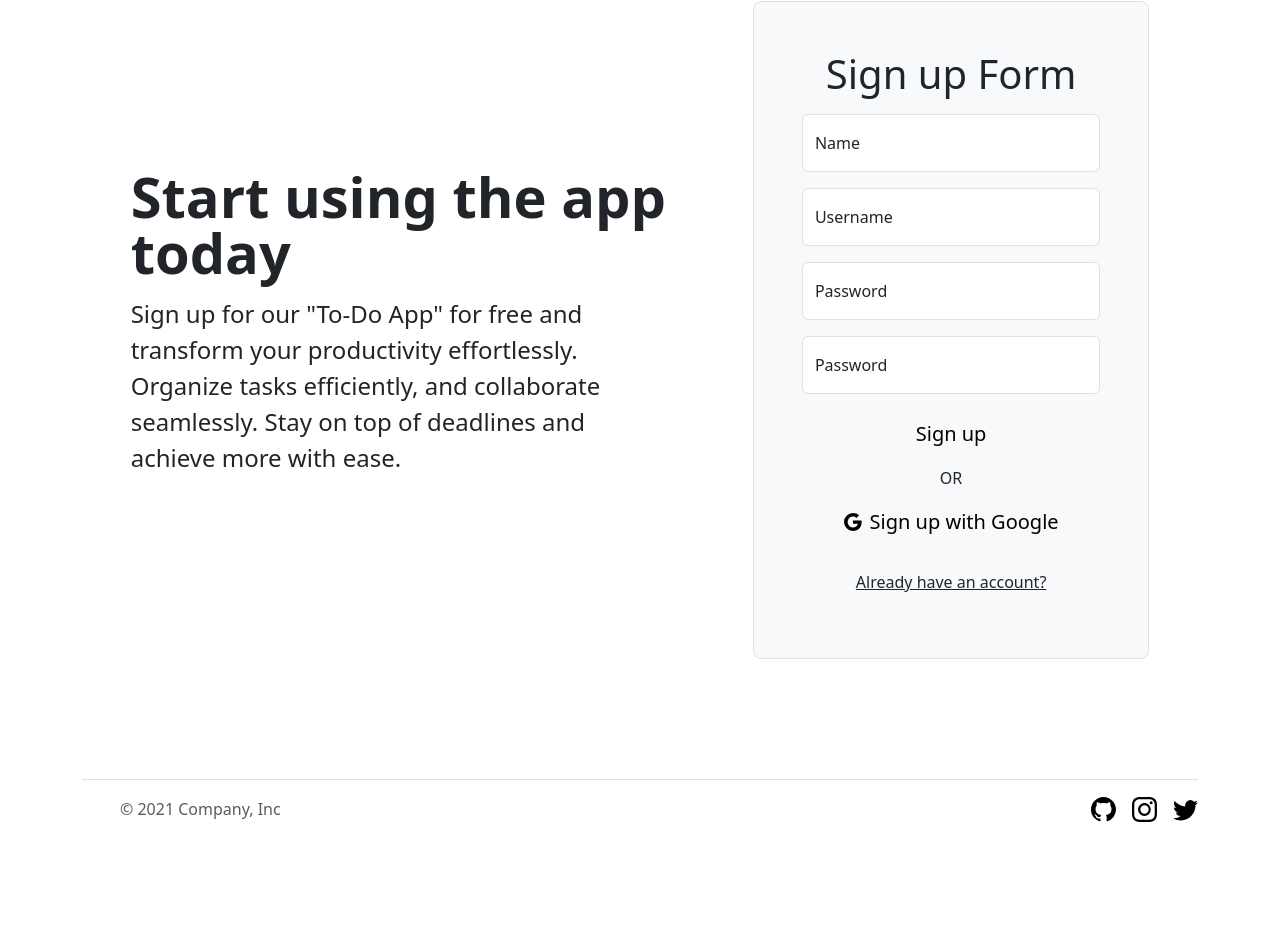
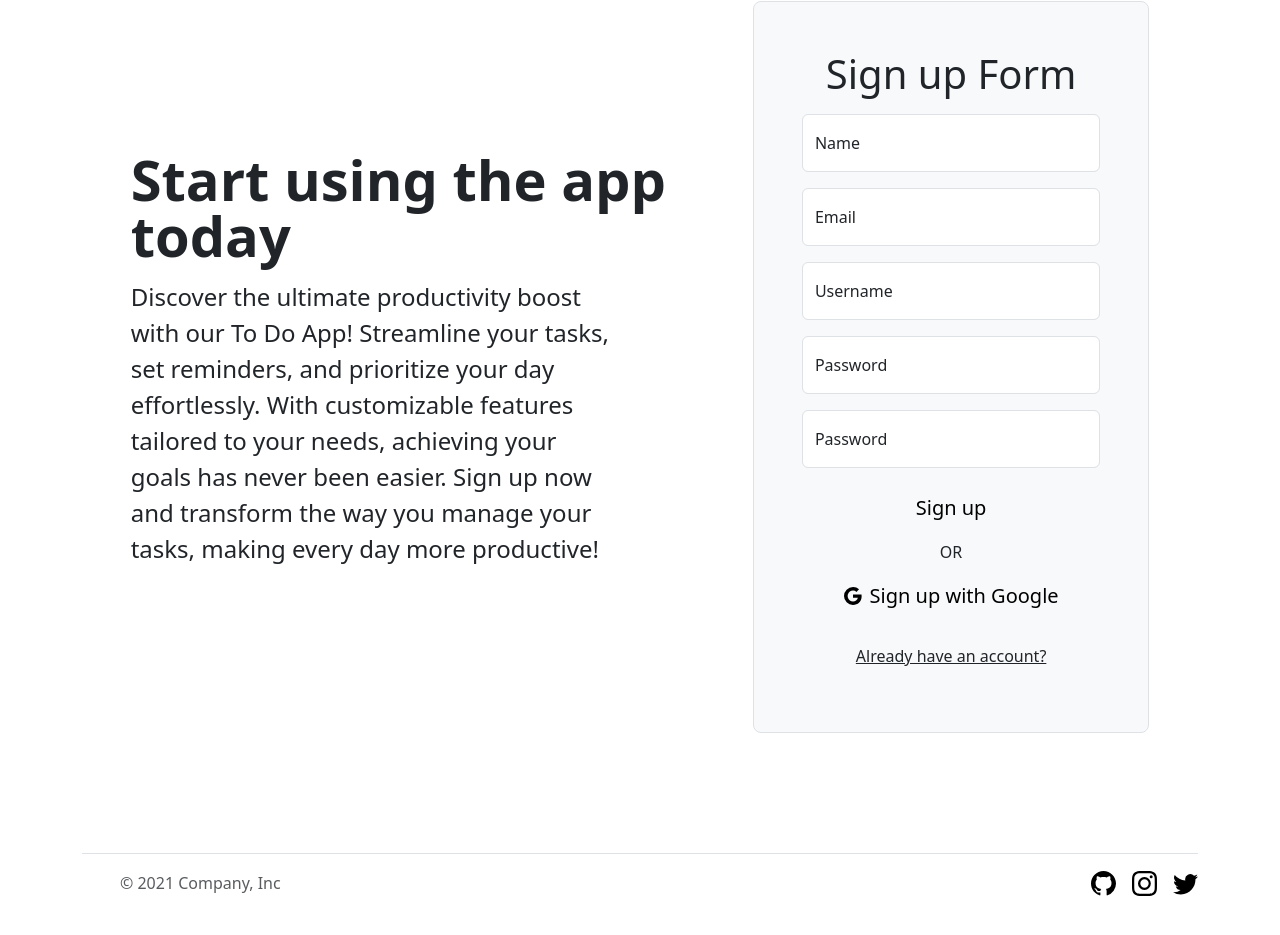
Before and after one commit to aakarshit15/ToDoAppFrontend, a React (Vite) app: page /home in a window 1280 px wide. Shown: the part 1457-2392 px from the top of the page. Before the commit the page ends 2319 px from the top, so only its background shows below. Built offline with nearby package versions, Linux system fonts and the light colour scheme; no server answers.

Commit message:
Include email field

```diff
--- a/src/App.css
+++ b/src/App.css
@@ -1,6 +1,6 @@
-.toggleMode {
+/* .toggleMode {
   background-color: white;
-}
+} */
 
 .darkMode {
   color: white;
--- a/src/App.jsx
+++ b/src/App.jsx
@@ -1,11 +1,9 @@
 import { useEffect, useState } from 'react'
-import LandingPage from './components/LandingPage.jsx'
 import axios from 'axios';
 import './App.css';
-import Workspace from './components/Workspace.jsx';
 import AuthorizedRoute from './components/AuthorizedRoute.jsx';
 import UnAuthorizedRoute from './components/UnAuthorizedRoute.jsx';
-import { Router, useNavigate, Navigate } from 'react-router-dom';
+import { Navigate } from 'react-router-dom';
 
 function App() {
 
--- a/src/components/AuthNavComps.jsx
+++ b/src/components/AuthNavComps.jsx
@@ -11,10 +11,10 @@ const AuthNavComps = (props) => {
         <div className={`collapse navbar-collapse`} id="navbarSupportedContent">
             <ul className="navbar-nav me-auto mb-2 mb-lg-0">
                 <NavLinkList changeUserLayout={props.changeUserLayout} link="Dashboard" />
-                <NavLinkList changeUserLayout={props.changeUserLayout} link="Analysis" />
+                {/* <NavLinkList changeUserLayout={props.changeUserLayout} link="Analysis" /> */}
                 <NavLinkList changeUserLayout={props.changeUserLayout} link="Profile" />
             </ul>
-            <ModeToggler toggleMode={props.toggleMode} />
+            <ModeToggler toggleMode={props.toggleMode} mode={props.mode} />
         </div>
     </>
   )
--- a/src/components/AuthorizedRoute.jsx
+++ b/src/components/AuthorizedRoute.jsx
@@ -12,7 +12,7 @@ const AuthorizedRoute = (props) => {
           <Routes>
               <Route path="/user/" element={<Template changeUserLayout={props.changeUserLayout} user={props.user} mode={props.mode} toggleMode={props.toggleMode} />}>
                 <Route exact path="dashboard" element={<Dashboard changeUser={props.changeUser} mode={props.mode} user={props.user} />} />
-                <Route exact path="analysis" element={<Analysis mode={props.mode} user={props.user} />} />
+                {/* <Route exact path="analysis" element={<Analysis mode={props.mode} user={props.user} />} /> */}
                 <Route exact path="profile" element={<Profile mode={props.mode} user={props.user} changeUser={props.changeUser} />} />
               </Route>
           </Routes>
--- a/src/components/Feature.jsx
+++ b/src/components/Feature.jsx
@@ -5,7 +5,7 @@ const Feature = (props) => {
 
   return (
     <div className="col d-flex align-items-start">
-        <div className="icon-square bg-light text-dark flex-shrink-0 me-3 mt-2">
+        <div className={`icon-square bg-light text-dark flex-shrink-0 me-3 mt-2 ${props.mode === "dark" && "btn-dark"}`}>
           <FeatureSVG mode={props.mode} title={props.title} />
         </div>
         <div>
--- a/src/components/Form.jsx
+++ b/src/components/Form.jsx
@@ -5,7 +5,7 @@ import { Navigate } from 'react-router-dom';
 
 const Form = (props) => {
 
-    const [formData, setFormData] = useState({name: "", username:"", password1:"", password2:"", password:""});
+    const [formData, setFormData] = useState({name: "", email:"", username:"", password1:"", password2:"", password:""});
     const [usernameErr, setUsernameErr] = useState(false);
 
     const changeFormData = (event) => {
@@ -23,6 +23,7 @@ const Form = (props) => {
             return (
                 <>
                     <Input inputValue={formData.name} changeFormData={changeFormData} mode={props.mode} type="text" id="floatingName" name="name" label="Name" />
+                    <Input inputValue={formData.email} changeFormData={changeFormData} mode={props.mode} type="email" id="floatingEamil" name="email" label="Email" />
                 </>
             );
         }
@@ -91,12 +92,7 @@ const Form = (props) => {
                 {signUpFields(props.sign)}
                 <Input inputValue={formData.username} err={usernameErr} changeFormData={changeFormData} msg="Username Already Exists!!!" mode={props.mode} type="text" id="floatingUsername" name="username" label="Username" />
                 {passwordFields(props.sign)}
-                {/* <div className="checkbox mb-3">
-                    <label className={`${props.mode==="dark" && "darkMode"}`}>
-                    <input type="checkbox" value="remember-me" /> Remember me
-                    </label>
-                </div> */}
-                <button disabled={checkPasswords()} onClick={props.sign === "up" ? handleSignUp : handleSignIn} className={`w-100 btn btn-lg btn-${props.mode}`} type="submit">Sign {props.sign}</button>
+                <button disabled={props.sign === "up" && checkPasswords()} onClick={props.sign === "up" ? handleSignUp : handleSignIn} className={`w-100 btn btn-lg btn-${props.mode}`} type="submit">Sign {props.sign}</button>
                 <div className={`text-center my-2 ${props.mode==="dark" && "darkMode"}`}>OR</div>
                 <button onClick={googleSignUp} className={`w-100 btn btn-lg btn-${props.mode} d-flex gap-2 justify-content-center aling-items-center`}>
                     <svg xmlns="http://www.w3.org/2000/svg" width="18" height="18" fill="currentColor" className="bi bi-google align-self-center" viewBox="0 0 16 16">
@@ -106,8 +102,6 @@ const Form = (props) => {
                 </button>
                 <p className={`toggleSignBtn mt-4 text-center ${props.mode === "dark" && "darkMode"}`}><u><a onClick={props.toggleSign}>{toggleSignBtnValue(props.sign)}</a></u></p>
             </form>
-            {/* <form id="myForm" action="/api/auth/google" method="POST"> */}
-            {/* </form> */}
         </div>
     );
 }
--- a/src/components/FormDescription.jsx
+++ b/src/components/FormDescription.jsx
@@ -4,7 +4,7 @@ const FormDescription = (props) => {
   return (
     <div className={`col-lg-7 text-center text-lg-start ${props.mode === "dark" && "darkMode"}`}>
         <h1 className="display-4 fw-bold lh-1 mb-3">Start using the app today</h1>
-        <p className="col-lg-10 fs-4">Sign up for our "To-Do App" for free and transform your productivity effortlessly. Organize tasks efficiently, and collaborate seamlessly. Stay on top of deadlines and achieve more with ease.</p>
+        <p className="col-lg-10 fs-4">Discover the ultimate productivity boost with our To Do App! Streamline your tasks, set reminders, and prioritize your day effortlessly. With customizable features tailored to your needs, achieving your goals has never been easier. Sign up now and transform the way you manage your tasks, making every day more productive!</p>
     </div>
   );
 }
--- a/src/components/Input.jsx
+++ b/src/components/Input.jsx
@@ -2,9 +2,12 @@ import React from 'react'
 import FormInputMessage from './FormInputMessage'
 
 const Input = (props) => {
+  const myStyle = {
+    color: props.mode === "dark" ? "white" : null
+  }
   return (
     <div className={`form-floating mb-3 ${props.mode === "dark" && "darkMode"}`}>
-        <input value={props.inputValue} onChange={(event) => {props.changeFormData(event)}} type={props.type} className={`form-control ${props.mode === "dark" && "bg-dark"}`} name={props.name} id={props.id} placeholder="name@example.com" />
+        <input style={myStyle} value={props.inputValue} onChange={(event) => {props.changeFormData(event)}} type={props.type} className={`form-control ${props.mode === "dark" && "bg-dark darkMode"}`} name={props.name} id={props.id} placeholder="name@example.com" />
         <label htmlFor={props.id}>{props.label}</label>
         <FormInputMessage err={props.err} mode={props.mode} msg={props.msg} />
     </div>
--- a/src/components/ModeToggler.jsx
+++ b/src/components/ModeToggler.jsx
@@ -4,7 +4,7 @@ const ModeToggler = (props) => {
   return (
     <>
       <form className="d-flex toggleMode">
-        <button onClick={props.toggleMode} className="btn">
+        <button onClick={props.toggleMode} className={`btn ${props.mode === "dark" && "btn-dark"}`}>
           <svg xmlns="http://www.w3.org/2000/svg" width="25px" height="25px" fill="currentColor" className="bi bi-circle-half" viewBox="0 0 16 16">
             <path d="M8 15A7 7 0 1 0 8 1zm0 1A8 8 0 1 1 8 0a8 8 0 0 1 0 16"/>
           </svg>
--- a/src/components/Navbar.jsx
+++ b/src/components/Navbar.jsx
@@ -6,8 +6,8 @@ const Navbar = (props) => {
   return (
     <nav className={`navbar navbar-expand-lg navbar-${props.mode} bg-${props.mode}`}>
         <div className="container-fluid">
-          <a className="navbar-brand" href="#">To-Do App</a>
-          {props.user.isAuthenticated ? <AuthNavComps changeUserLayout={props.changeUserLayout} toggleMode={props.toggleMode} /> : <ModeToggler toggleMode={props.toggleMode} />}
+          <a className="navbar-brand" href="#">{props.user && props.user.isAuthenticated ? props.user.name : "To-Do App"}</a>
+          {props.user.isAuthenticated ? <AuthNavComps mode={props.mode} changeUserLayout={props.changeUserLayout} toggleMode={props.toggleMode} /> : <ModeToggler mode={props.mode} toggleMode={props.toggleMode} />}
         </div>
     </nav>
   );
--- a/src/components/Profile.jsx
+++ b/src/components/Profile.jsx
@@ -1,9 +1,9 @@
 import React from 'react'
 
-const Profile = () => {
+const Profile = (props) => {
   return (
     <>
-        <h1>This is Profile</h1>
+      <h1 className={`${props.mode === "dark" && "darkMode"}`}>This is Profile</h1>
     </>
   )
 }
```
